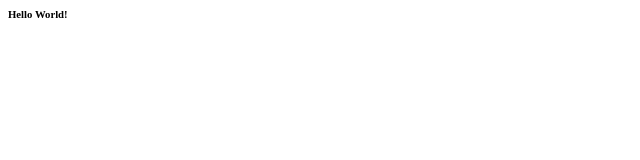
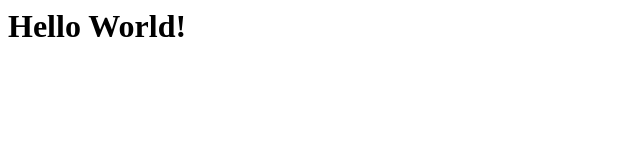
Before and after one commit to kevins4202/kevins4202.github.io, a plain HTML site: page index.html in a window 1280 px wide. Shown: the whole page, without its empty margins (0-640 px from the left). Drawn offline with Linux system fonts and the light colour scheme.

Commit message:
initialcommit

```diff
--- a/index.html
+++ b/index.html
@@ -6,6 +6,6 @@
     <title>Document</title>
 </head>
 <body>
-    <h6>Hello World!</h6>
+    <h1>Hello World!</h1>
 </body>
 </html>
```
